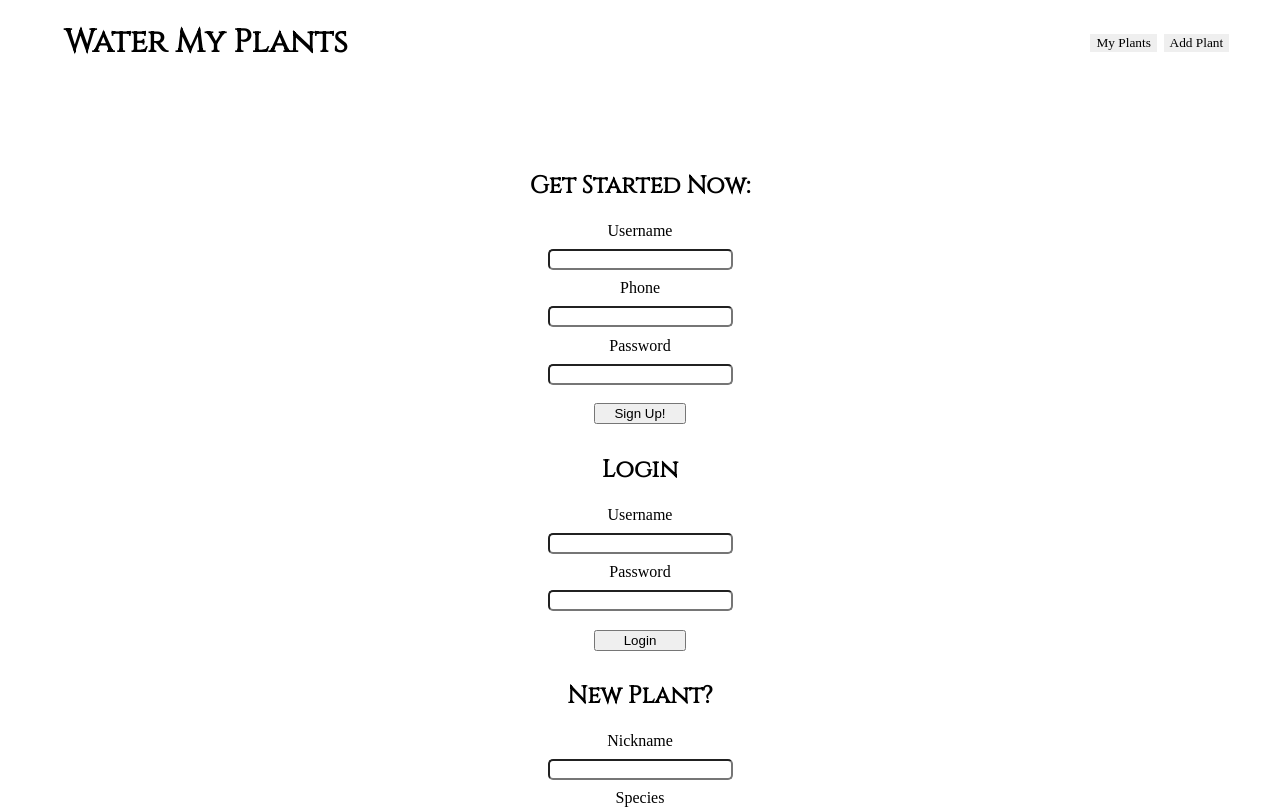
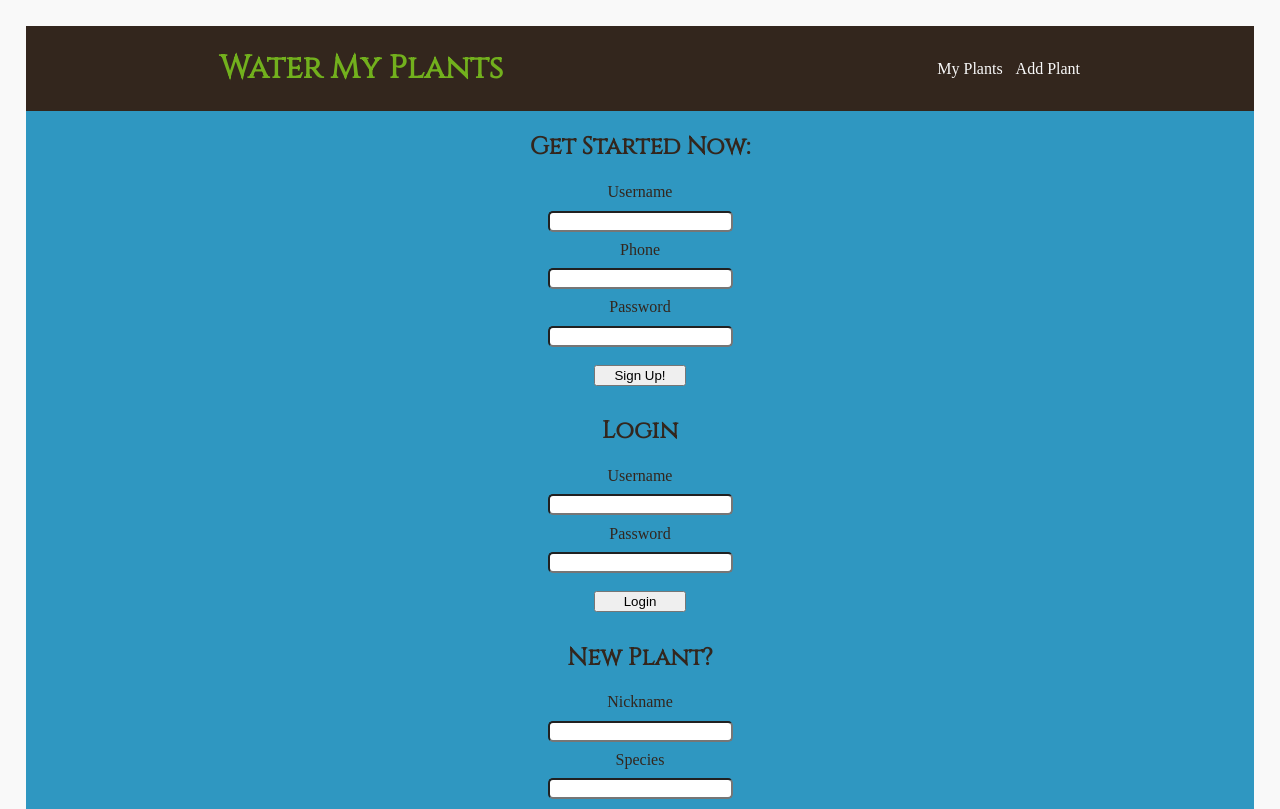
Before and after one commit to Water-My-Plants-BW-PT98/front-end, a React (Create React App) app: page /carddisplay in a window 1280 px wide. Shown: the top 809 px of the page. Built offline with nearby package versions, Linux system fonts and the light colour scheme; a web font is replaced by a local one.

Commit message:
Added basic color scheme

```diff
--- a/src/Components/AddPlant.js
+++ b/src/Components/AddPlant.js
@@ -11,6 +11,8 @@ const StyledDiv = styled.div`
     justify-content: center;
     align-items: center;
     font-family: 'Fauna One', serif;
+    background-color: #2F97C1;
+    color: #33261D;
 `
 const StyledH2 = styled.h2`
     font-family: Cinzel, serif;
--- a/src/Components/CardDisplayMOCK.js
+++ b/src/Components/CardDisplayMOCK.js
@@ -11,6 +11,8 @@ const StyledDiv = styled.div`
     flex-direction: column;
     justify-content: center;
     align-items: center;
+    background-color: #2F97C1;
+    color: #33261D;
 `
 
 const StyledH2 = styled.h2`
--- a/src/Components/Header.js
+++ b/src/Components/Header.js
@@ -2,30 +2,31 @@ import styled from 'styled-components'
 
 const StyledDiv = styled.div`
     display: flex;
-    justify-content: space-between;
+    justify-content: space-around;
     align-items: center;
-    margin-left: 5%;
-    margin-right: 5%;
-    margin-bottom: 5%;
+    background-color: #33261D;
 `
 
 const StyledH1 = styled.h1`
     font-family: Cinzel, serif;
+    color: #72B01D;
 `
 
 const StyledNav = styled.nav`
     display: flex;
 `
-
-const StyledButton = styled.button`
+const StyledUL = styled.ul`
     display: flex;
     justify-content: space-between;
-    margin-left: 5%;
-    width: 100%;
+`
+
+const StyledLI = styled.li`
+    list-style: none;
     white-space: nowrap;
     text-align: center;
-    border: none;
+    padding: 5%;
     font-family: 'Fauna One', serif;
+    color: #F9F9F9;
 `
 
 const Header = () => {
@@ -34,8 +35,10 @@ const Header = () => {
         <StyledDiv>
             <StyledH1>Water My Plants</StyledH1>
             <StyledNav>
-                <StyledButton>My Plants</StyledButton>
-                <StyledButton>Add Plant</StyledButton>
+                <StyledUL>
+                    <StyledLI>My Plants</StyledLI>
+                    <StyledLI>Add Plant</StyledLI>
+                </StyledUL>
             </StyledNav>
         </StyledDiv>
     )
--- a/src/Components/Login.js
+++ b/src/Components/Login.js
@@ -13,6 +13,8 @@ const StyledDiv = styled.div`
     justify-content: center;
     align-items: center;
     font-family: 'Fauna One', serif;
+    background-color: #2F97C1;
+    color: #33261D;
 `
 const StyledH2 = styled.h2`
     font-family: Cinzel, serif;
--- a/src/Components/Signup.js
+++ b/src/Components/Signup.js
@@ -13,6 +13,8 @@ const StyledDiv = styled.div`
     justify-content: center;
     align-items: center;
     font-family: 'Fauna One', serif;
+    background-color: #2F97C1;
+    color: #33261D;
 `
 const StyledH2 = styled.h2`
     font-family: Cinzel, serif;
--- a/src/index.css
+++ b/src/index.css
@@ -1,13 +1,4 @@
 body {
-  margin: 0;
-  font-family: -apple-system, BlinkMacSystemFont, 'Segoe UI', 'Roboto', 'Oxygen',
-    'Ubuntu', 'Cantarell', 'Fira Sans', 'Droid Sans', 'Helvetica Neue',
-    sans-serif;
-  -webkit-font-smoothing: antialiased;
-  -moz-osx-font-smoothing: grayscale;
+  background-color: #F9F9F9;
+  margin: 2%;
 }
-
-code {
-  font-family: source-code-pro, Menlo, Monaco, Consolas, 'Courier New',
-    monospace;
-}
```
